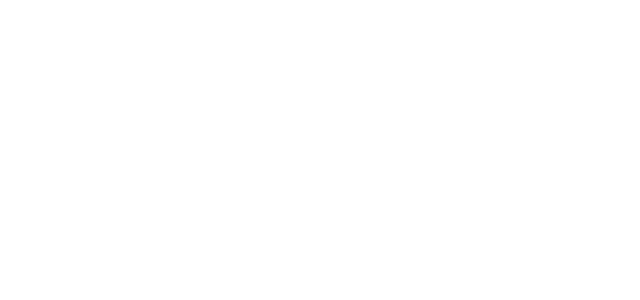
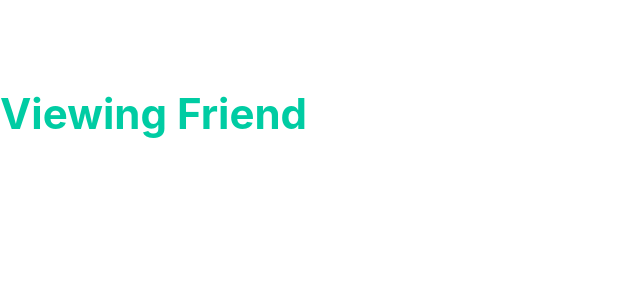
Before and after one commit to CevinThomas/alliance, a React app in the folder frontend/: page /admin/friend in a window 1280 px wide. Shown: the top 300 px of the page, without its empty margins (0-640 px from the left). Built offline with nearby package versions, Linux system fonts and the light colour scheme; no server answers.

Commit message:
Setting up front and back for receiveing friend info

```diff
--- a/frontend/src/App.js
+++ b/frontend/src/App.js
@@ -13,6 +13,7 @@ import EditSpaceChallenges from "./views/edit-space-challenges";
 import CreateChallenge from "./views/createTask";
 import ViewSpace from "./views/viewSpace";
 import EditOwnerSpace from "./views/editOwnerSpace";
+import ViewFriend from "./views/viewFriend";
 
 function App() {
     return (
@@ -31,6 +32,7 @@ function App() {
                 <Route exact path={"/admin/create-challenges"} component={CreateChallenge}/>
                 <Route path={"/admin/view-space/"} component={ViewSpace}/>
                 <Route path={"/admin/edit-space/"} component={EditOwnerSpace}/>
+                <Route path={"/admin/friend/"} component={ViewFriend}/>
             </Switch>
         </React.Fragment>
     );
--- a/frontend/src/constants/urls.js
+++ b/frontend/src/constants/urls.js
@@ -13,3 +13,4 @@ export const GET_SINGLE_SPACE = address + "/get-single-space";
 export const UPDATE_SPACE_CREDENTIALS = address + "/update-space-credentials";
 export const DELETE_SPACE = address + "/delete-space";
 export const LEAVE_SPACE = address + "/leave-space";
+export const GET_FRIEND_INFO = address + "/get-friend";
--- /dev/null
+++ b/frontend/src/containers/friends/friend.js
@@ -0,0 +1,34 @@
+import React, {useEffect} from "react";
+import queryString from "query-string";
+import {withRouter} from "react-router-dom";
+import getToken from "../../helperMethods/getToken";
+import Axios from "axios";
+import {GET_FRIEND_INFO} from "../../constants/urls";
+
+const Friend = ( props ) => {
+
+    getToken();
+    const friendId = queryString.parse( props.history.location.search );
+
+    useEffect( () => {
+        const fetchFriend = async () => {
+            const response = await Axios( {
+                method: "POST",
+                url: GET_FRIEND_INFO,
+                data: {
+                    friendId
+                }
+            } );
+            console.log( response );
+        };
+        fetchFriend();
+    }, [] );
+
+    return (
+        <div>
+            <h1>Viewing Friend</h1>
+        </div>
+    );
+};
+
+export default withRouter( Friend );
--- /dev/null
+++ b/frontend/src/views/viewFriend.js
@@ -0,0 +1,12 @@
+import React from "react";
+import Friend from "../containers/friends/friend";
+
+const ViewFriend = () => {
+    return (
+        <div>
+            <Friend/>
+        </div>
+    );
+};
+
+export default ViewFriend;
```
Also changed, not shown: frontend/src/views/manageChallengers.js (line endings or trailing spaces), 2 other files (tests, documents, lock files or other folders).
